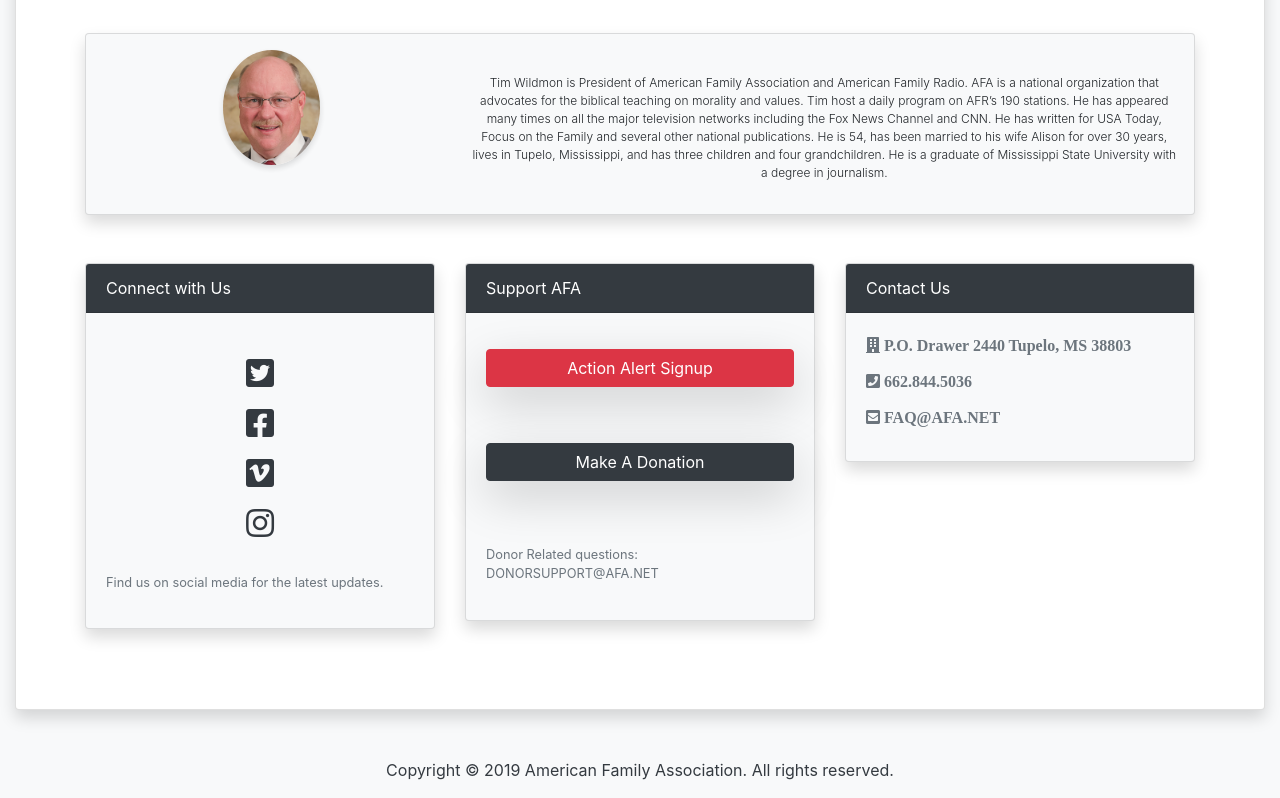
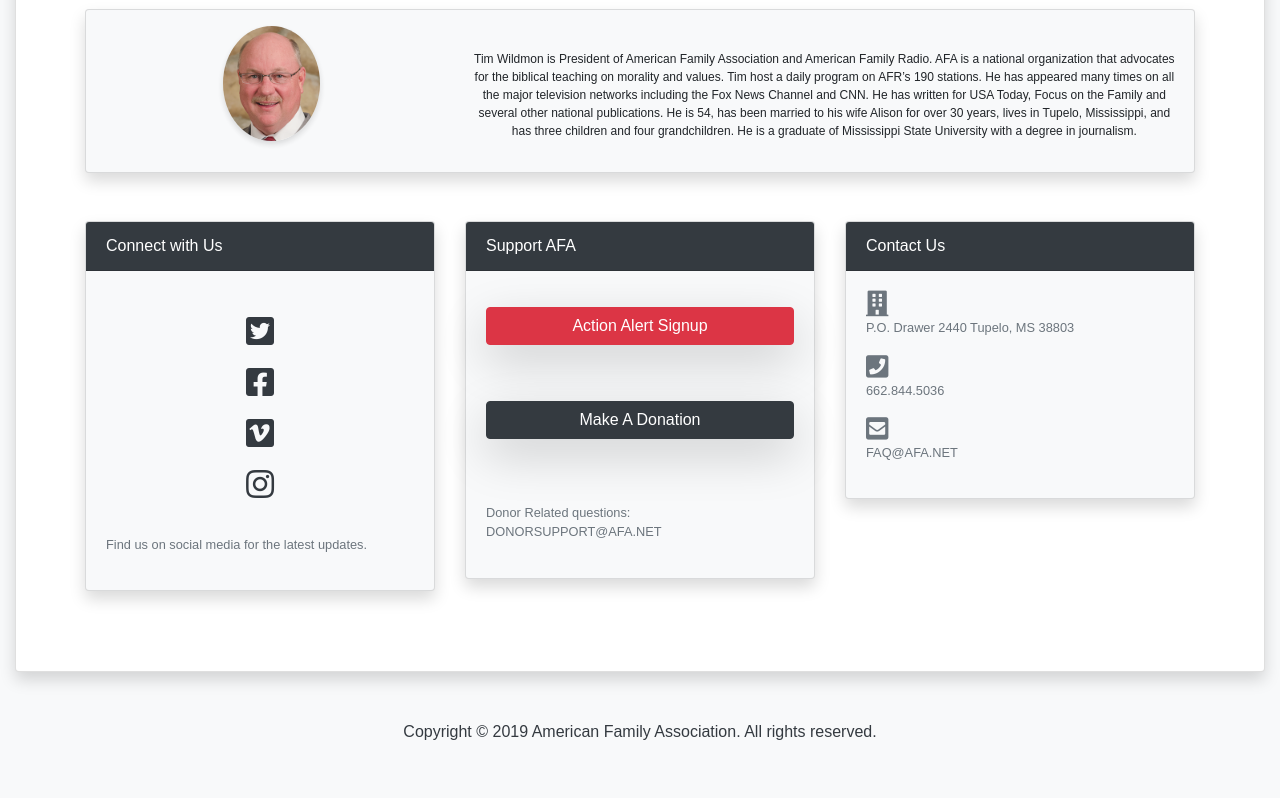
Before and after one commit to hendrixjt/afa-landing-page-2, a plain HTML site: page index.html in a window 1280 px wide. Shown: the part 1430-2228 px from the top of the page. After the commit the page ends 2190 px from the top, so only its background shows below. Drawn offline with nearby package versions, Linux system fonts and the light colour scheme; a web font is replaced by a local one.

Commit message:
fixed Contact Us font issue

```diff
--- a/CSS/style.css
+++ b/CSS/style.css
@@ -1,6 +1,8 @@
-/* body {
-    background: radial-gradient( black, white);
-  } */
+body {
+    font-family: 'PT Sans', sans-serif;
+
+    overflow-x: hidden;
+}
 
 .navbar-img {
     zoom: .13;
@@ -41,6 +43,7 @@
 
 #connect-support-contact {
     font-size: .8rem;
+
 }
 
 #about-tim {
--- a/index.html
+++ b/index.html
@@ -9,8 +9,9 @@
         integrity="sha384-50oBUHEmvpQ+1lW4y57PTFmhCaXp0ML5d60M1M7uH2+nqUivzIebhndOJK28anvf" crossorigin="anonymous">
     <link rel="stylesheet" href="https://stackpath.bootstrapcdn.com/bootstrap/4.3.1/css/bootstrap.min.css"
         integrity="sha384-ggOyR0iXCbMQv3Xipma34MD+dH/1fQ784/j6cY/iJTQUOhcWr7x9JvoRxT2MZw1T" crossorigin="anonymous" />
-    <link href="https://fonts.googleapis.com/css?family=Gloria+Hallelujah|Indie+Flower|Kristi|Shadows+Into+Light"
+    <link href="https://fonts.googleapis.com/css?family=Gloria+Hallelujah|Indie+Flower|Karla|Shadows+Into+Light"
         rel="stylesheet">
+    <link href="https://fonts.googleapis.com/css?family=Courgette" rel="stylesheet">
     <link rel="stylesheet" href="css/style.css" />
     <title>Update From Tim!</title>
     <link rel="shortcut icon" href="./IMG/AFA copy.png" src="/IMG/AFA copy.png" />
@@ -421,16 +422,18 @@
                                 <div class="card-header bg-dark text-white">
                                     Contact Us
                                 </div>
-                                <div class="card-body">
-                                    <p class="fas fa-building text-muted">
-                                        P.O. Drawer 2440 Tupelo, MS 38803
+                                <div id="connect-support-contact" class="card-body">
+                                    <div class="fas fa-building fa-2x  text-muted"></div>
+                                    <p id="connect-support-contact" class="text-muted">P.O. Drawer 2440 Tupelo, MS 38803
                                     </p>
-                                    <br>
-                                    <p class="fas fa-phone-square text-muted">
+                                    <div class="fas fa-phone-square fa-2x text-muted">
+                                    </div>
+                                    <p>
                                         <a class="text-muted" href="6628445036">662.844.5036</a>
                                     </p>
-                                    <br>
-                                    <p class="fas fa-envelope-square text-muted">
+                                    <div class="fas fa-envelope-square fa-2x text-muted">
+                                    </div>
+                                    <p>
                                         <a class="text-muted" href="mailto:faq@afa.net">FAQ@AFA.NET</a>
                                     </p>
                                 </div>
```
